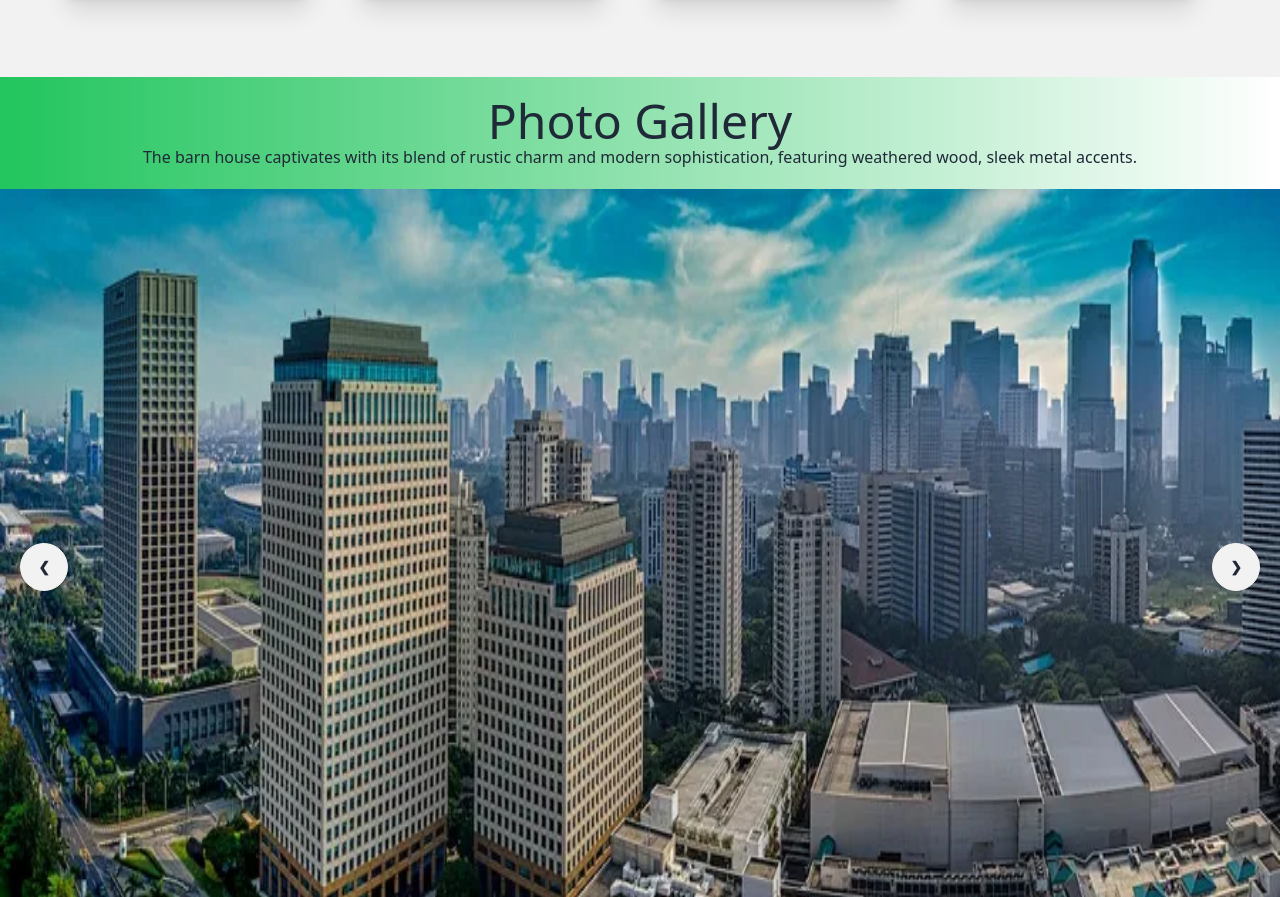
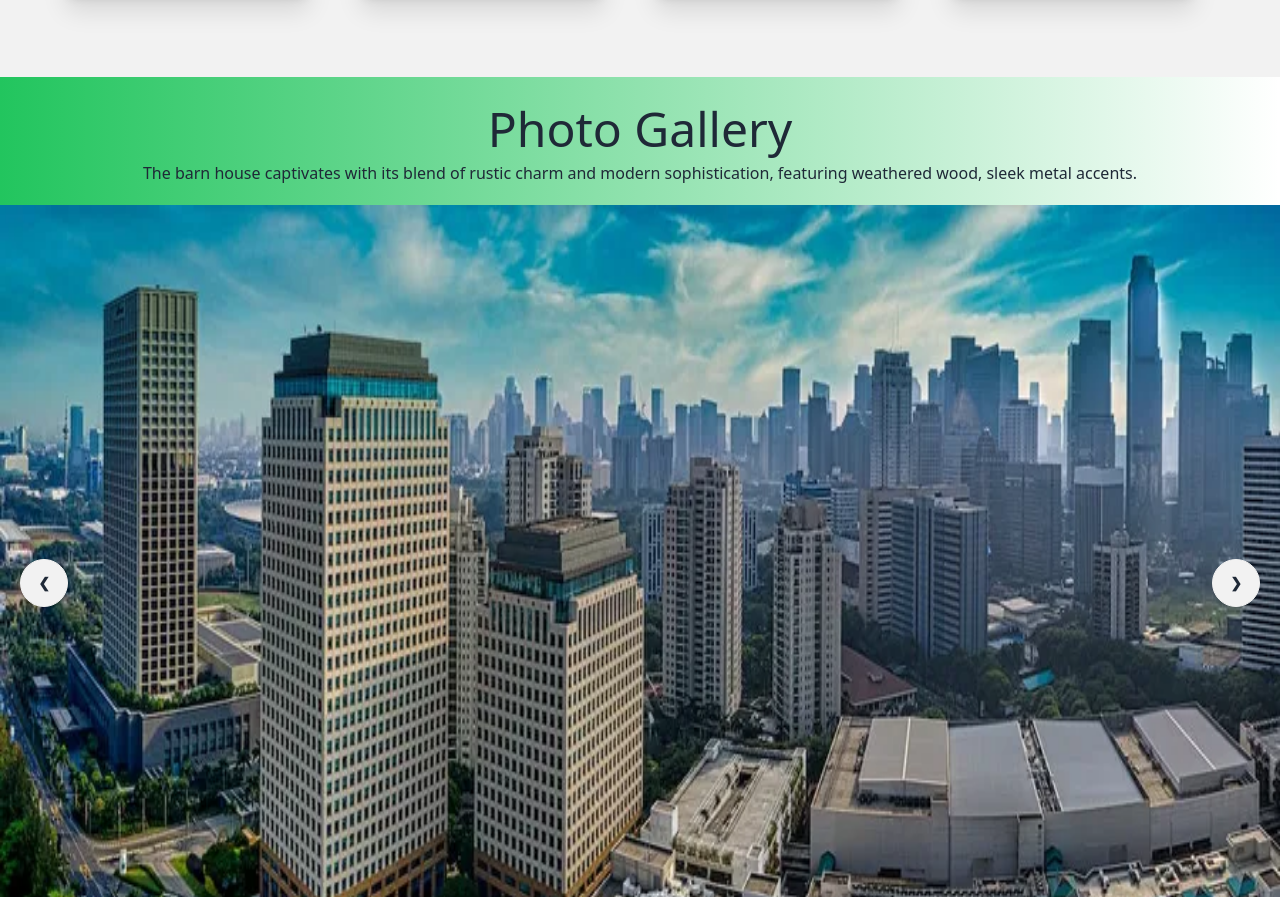
Before and after one commit to aaln0man/Rinterio, a plain HTML site: page index.html in a window 1280 px wide. Shown: the part 2094-2991 px from the top of the page. Drawn offline with nearby package versions, Linux system fonts and the light colour scheme.

Commit message:
text-format

```diff
--- a/index.html
+++ b/index.html
@@ -178,7 +178,7 @@
              </section>
              <section>
                 <div class="text-center p-5 bg-gradient-to-r from-green-500">
-                  <h1 class="text-5xl">Photo Gallery</h1>
+                  <h1 class="text-5xl p-2">Photo Gallery</h1>
                   <p>
                     The barn house captivates with its blend of rustic charm and modern sophistication, featuring weathered wood, sleek metal accents.
                   </p>
```
